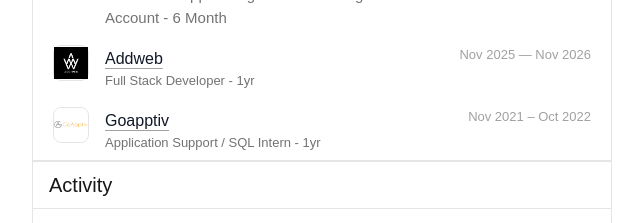
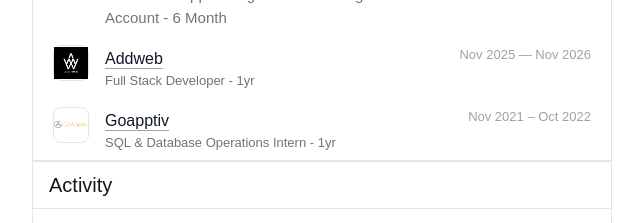
Before and after one commit to Dipeshchand/Potfolio, a React (Vite) app: page / in a window 1280 px wide. Shown: the part 1020-1243 px from the top of the page, without its empty margins (318-961 px from the left). Built offline with nearby package versions, Linux system fonts and the light colour scheme; no server answers.

Commit message:
added Experience

```diff
--- a/src/assets/components/home/Experience.jsx
+++ b/src/assets/components/home/Experience.jsx
@@ -95,7 +95,7 @@ const Experience = () => {
                   </a>
                 </h3>
                 <p className="text-[13px] text-neutral-500">
-                  Application Support / SQL Intern - 1yr
+                  SQL & Database Operations Intern - 1yr
                 </p>
               </div>
 
```
